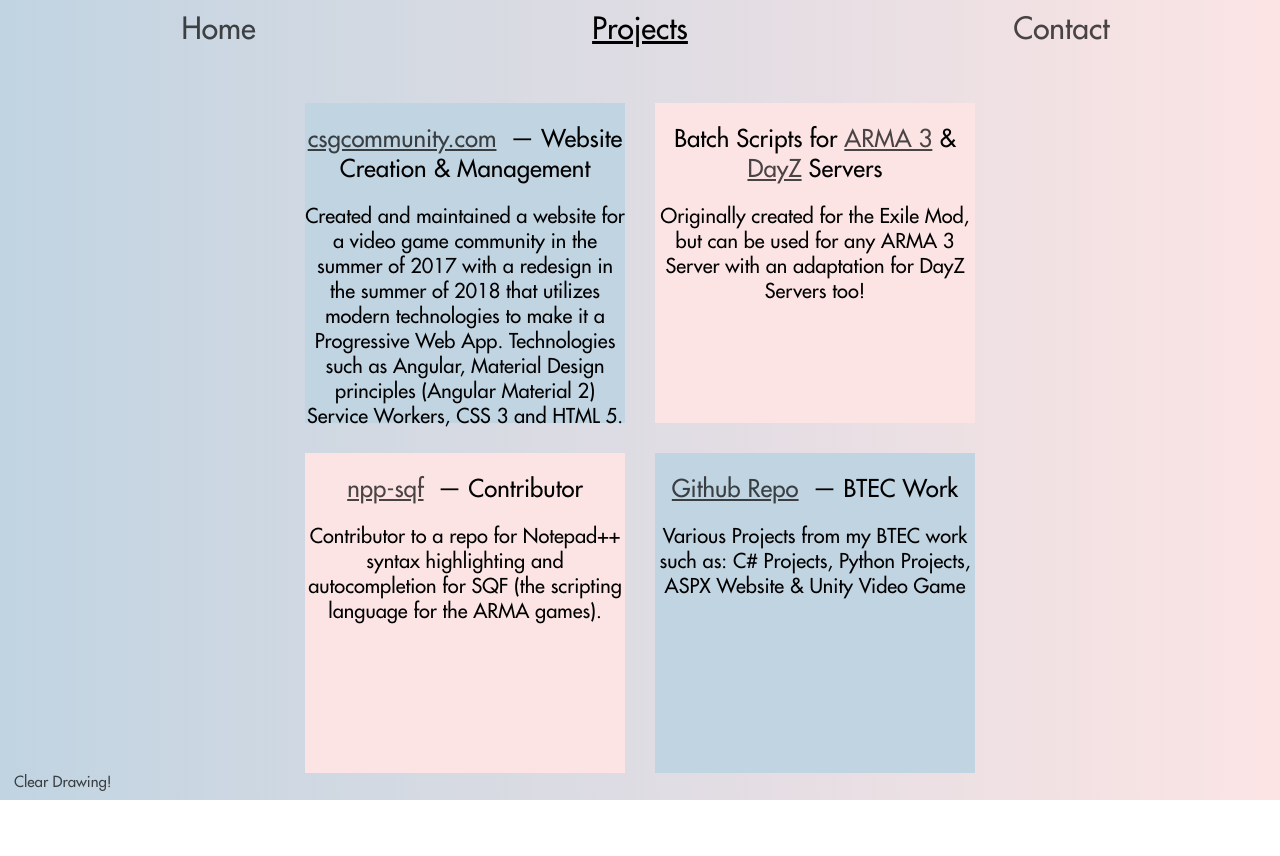
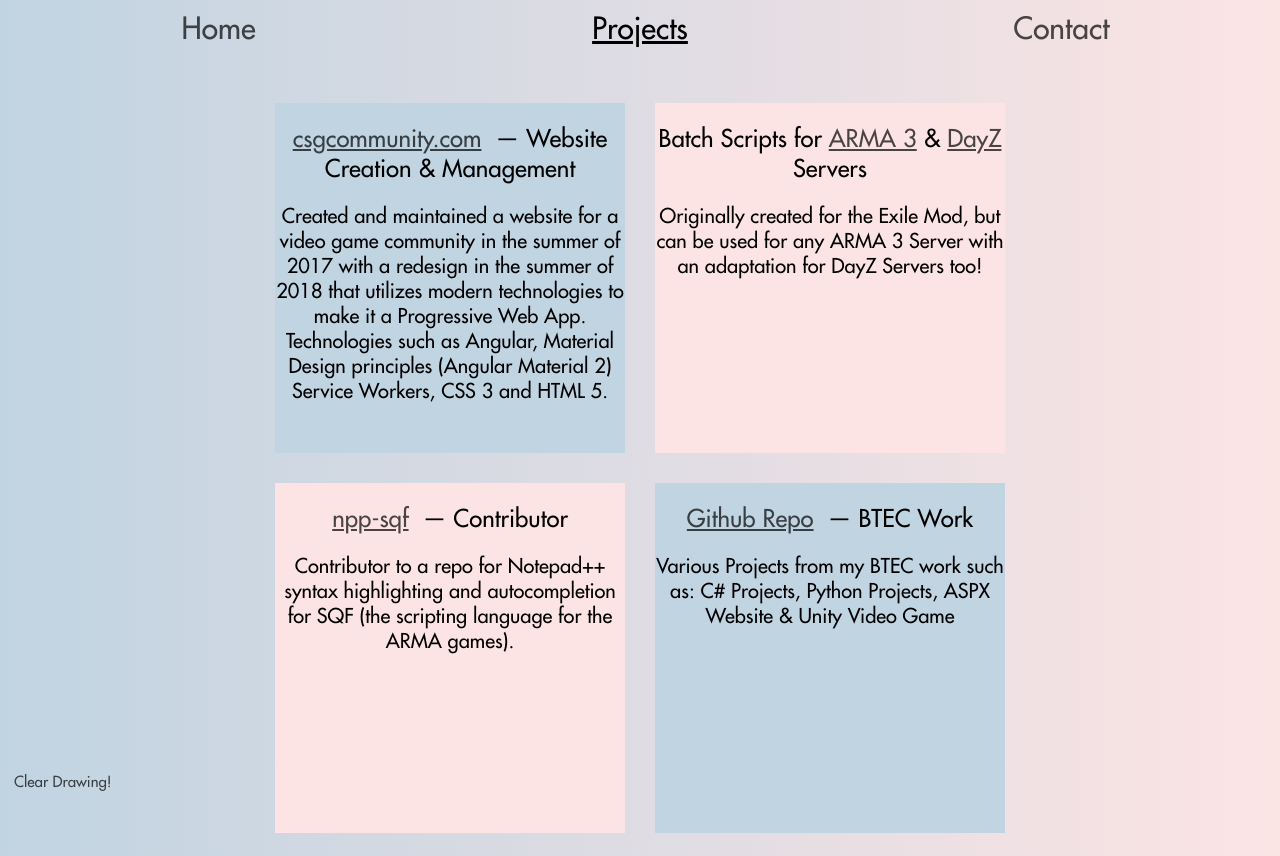
Before and after one commit to DannyDorito/jallison.co.uk, an Angular app: page /projects in a window 1280 px wide. Before the commit the page ends 800 px from the top, so only its background shows below. Built offline with nearby package versions, Linux system fonts and the light colour scheme.

Commit message:
fixed project divs being too smol

```diff
--- a/src/app/projects/projects.component.css
+++ b/src/app/projects/projects.component.css
@@ -20,11 +20,12 @@
   display: flex;
   flex-wrap: wrap;
   justify-content: center;
-
 }
 
 .content {
   width: 25vw;
   height: 25vw;
   margin: 15px;
+  min-width: 350px;
+  min-height: 350px;
 }
```
